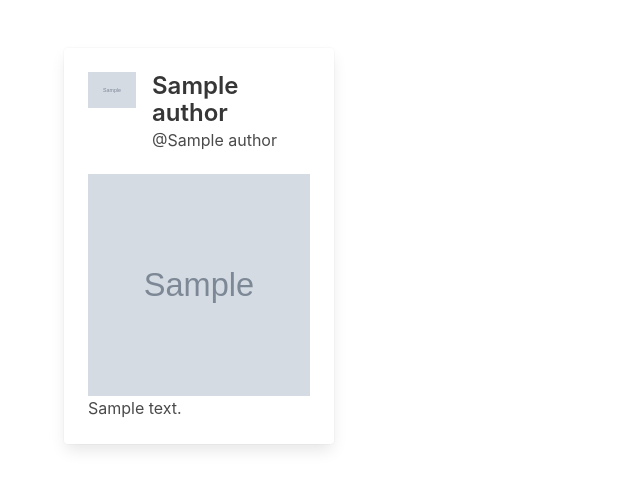
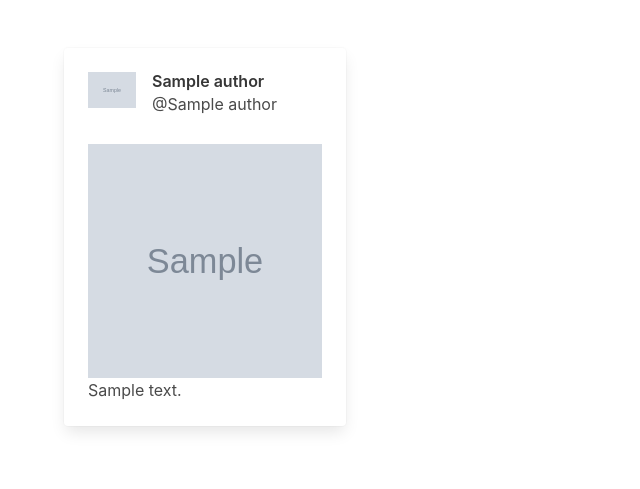
Before and after one commit to kivantium/playground, a Django app: template hello/templates/hello/index.html in a window 1280 px wide. Shown: the part 56-545 px from the top of the page, without its empty margins (0-640 px from the left). Run offline with Django 3.2, Linux system fonts and the light colour scheme; a user stored in the database is signed in; tables that the repository leaves empty hold one stand-in row (values such as "Sample post"); the template is opened without the code that fills it: most values are stand-ins (such as "Sample title", 1, 10 or a date in 2020); grey boxes marked "Sample" are stand-in pictures; some libraries are stand-ins or nearby versions.

Commit message:
Support Heroku

```diff
--- a/hello/templates/hello/index.html
+++ b/hello/templates/hello/index.html
@@ -7,6 +7,11 @@
     <link rel="stylesheet" href="https://cdn.jsdelivr.net/npm/bulma@0.8.0/css/bulma.min.css">
     <style>
 img { object-fit: cover; }
+.container{
+	display: grid;
+	grid-template-columns: repeat(auto-fill, minmax(250px,1fr));
+	grid-gap: 0.5em;
+}
 .bm--card-equal-height {
    display: flex;
    flex-direction: column;
@@ -33,9 +38,7 @@ img { object-fit: cover; }
     <div class="container">
       {% if request.user.is_authenticated %}
       {% for tweets in timeline_chunked %}
-      <div class="columns is-mobile">
       {% for tweet in tweets %}
-        <div class="column is-3">
       <div class="card bm--card-equal-height">
         <div class="card-content">
           <div class="media">
@@ -45,7 +48,7 @@ img { object-fit: cover; }
               </figure>
             </div>
             <div class="media-content">
-                  <p class="title is-4">{{ tweet.author.name }}</p>
+              <p class="title is-6">{{ tweet.author.name }}</p>
               <p class="subtitle is-6">@{{ tweet.author.screen_name }}</p>
             </div>
           </div>
@@ -59,9 +62,7 @@ img { object-fit: cover; }
           <div class="content">{{ tweet.text }}</div>
         </div>
       </div>
-        </div>
       {% endfor %}
-      </div>
       {% endfor %}
       {% else %}
       <p>あなたはログインしていません</p>
--- a/hello/views.py
+++ b/hello/views.py
@@ -3,7 +3,6 @@ import re
 import urllib.request
 from urllib.parse import urlparse
 from PIL import Image
-from joblib import dump, load
 import tweepy
 
 from django.shortcuts import render
@@ -54,8 +53,7 @@ def index(request):
             for tweet in batch_tweet:
                 media_url = tweet.extended_entities['media'][0]['media_url']
                 filename = os.path.basename(urlparse(media_url).path)
-                filename = os.path.join(
-                    os.path.dirname(__file__), 'images', filename)
+                filename = os.path.join('/tmp', filename)
                 urllib.request.urlretrieve(media_url, filename)
                 img = Image.open(filename).convert('RGB')
                 img = data_transforms(img)
```
Also changed, not shown: requirements.txt (added, +9 -0 lines), 2 other files. Lines whose indentation alone changed are shown as unchanged.
